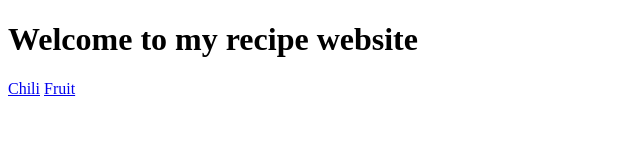
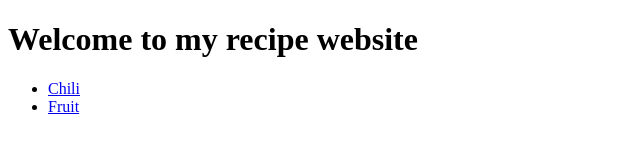
Before and after one commit to jsimerly/OdinRepo, a plain HTML site: page Project-Recipes/index.html in a window 1280 px wide. Shown: the full height of the page, 0-640 px from the left. Drawn offline with Linux system fonts and the light colour scheme.

Commit message:
this looks better

```diff
--- a/Project-Recipes/index.html
+++ b/Project-Recipes/index.html
@@ -8,8 +8,9 @@
 </head>
 <body>
     <h1>Welcome to my recipe website</h1>
-    <a href="Recipes/chili.html">Chili</a>
-    <a href="Recipes/fruit.html">Fruit</a>
-
+    <ul>
+        <li><a href="Recipes/chili.html">Chili</a></li>
+        <li><a href="Recipes/fruit.html">Fruit</a></li>
+    </ul>
 </body>
 </html>
```
Also changed, not shown: Project-Recipes/Recipes/fruit.html (+2 -2 lines).
